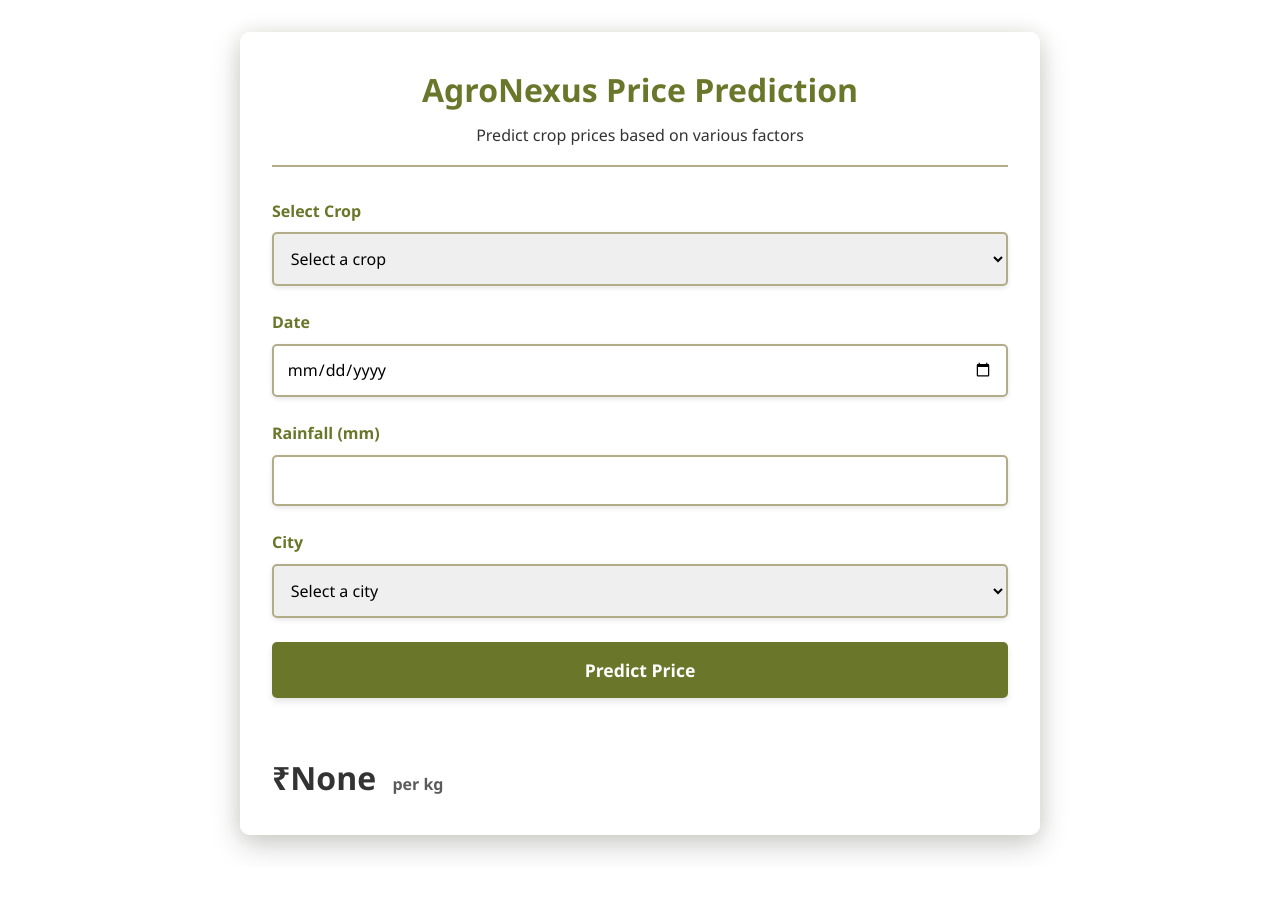
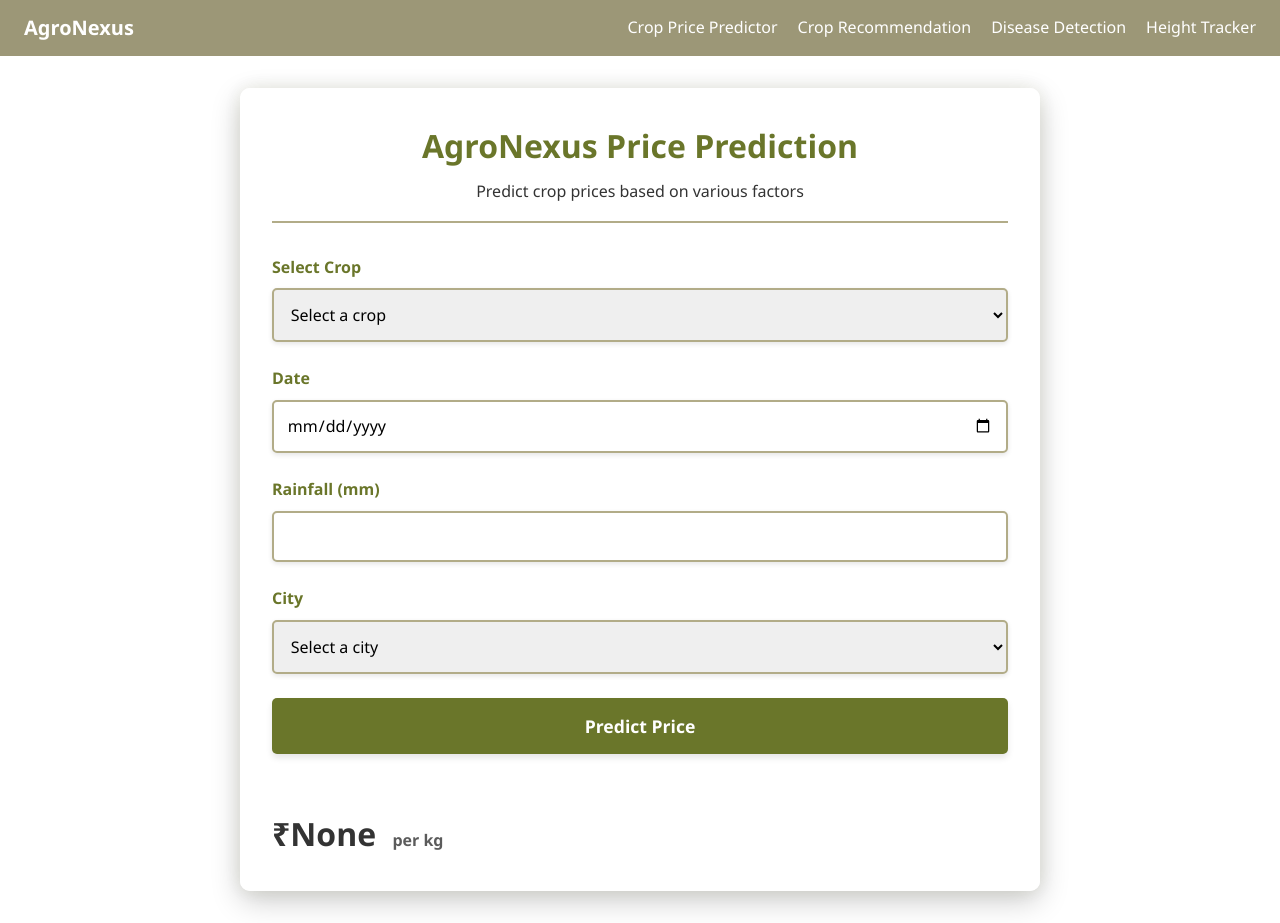
Before and after one commit to JUGADU-GEEKS/Dev-, a Flask app: page /predict_price in a window 1280 px wide. Before the commit the page ends 855 px from the top, so only its background shows below. Run offline with Flask 3, Linux system fonts and the light colour scheme; parts of the project's set-up code (start-up, migrations or seed data) failed here and were passed over.

Commit message:
some changes in nav

```diff
--- a/templates/home.html
+++ b/templates/home.html
@@ -55,7 +55,7 @@
     <div class="nav-links">
       <a href="/predict_price">Crop Price Predictor</a>
       <a href="/crop_rec">Crop Recommendation</a>
-      <a href="#">Disease Detection</a>
+      <a href="/submit">Disease Detection</a>
       <a href="/height">Height Tracker</a>
     </div>
   </div>
--- a/templates/price.html
+++ b/templates/price.html
@@ -5,8 +5,55 @@
     <meta name="viewport" content="width=device-width, initial-scale=1.0">
     <title>Agro Nexus - Price Prediction</title>
     <link rel="stylesheet" href="{{ url_for('static', filename='stylesheets/price.css') }}">
+    <style>
+        body {
+          margin: 0;
+          font-family: Arial, sans-serif;
+        }
+
+        .navbar {
+          background-color: #9C9777;
+          display: flex;
+          justify-content: space-between;
+          align-items: center;
+          padding: 12px 24px;
+        }
+
+        .navbar .logo {
+          font-size: 20px;
+          font-weight: bold;
+          color: white;
+          text-decoration: none;
+        }
+
+        .navbar .nav-links {
+          display: flex;
+          gap: 20px;
+        }
+
+        .navbar .nav-links a {
+          color: white;
+          text-decoration: none;
+          font-size: 16px;
+          transition: color 0.3s;
+        }
+
+        .navbar .nav-links a:hover {
+          color: #333;
+        }
+      </style>
 </head>
 <body>
+    <div class="navbar">
+        <a href="#" class="logo">AgroNexus</a>
+        <div class="nav-links">
+          <a href="/predict_price">Crop Price Predictor</a>
+          <a href="/crop_rec">Crop Recommendation</a>
+          <a href="/submit">Disease Detection</a>
+          <a href="/height">Height Tracker</a>
+        </div>
+      </div>
+
     <div class="container">
         <header>
             <h1>AgroNexus Price Prediction</h1>
```
Also changed, not shown: templates/crop_recom.html (+41 -0 lines), templates/disease.html (+51 -2 lines).
